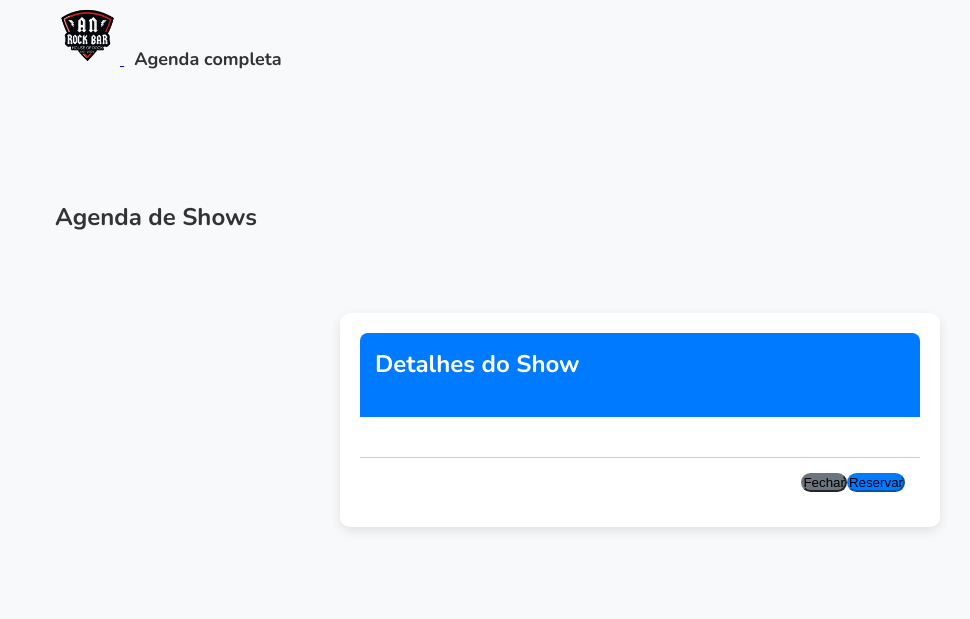
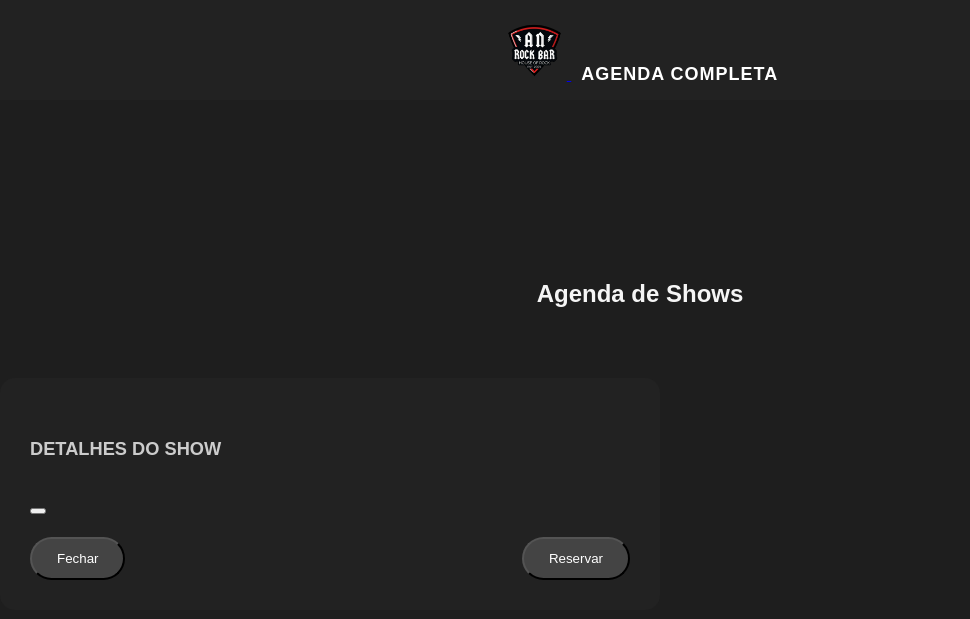
Before and after one commit to Brito333x2/anrockbarsite, a PHP site: page /agenda.html in a window 1280 px wide. Shown: the top 619 px of the page, without its empty margins (0-970 px from the left). Run offline with PHP 8.4, Linux system fonts and the light colour scheme; some libraries are stand-ins or nearby versions.

Commit message:
Update agenda.css

```diff
--- a/css/agenda.css
+++ b/css/agenda.css
@@ -1,182 +1,217 @@
-/* Reset de margens e paddings */
-* {
-    margin: 0;
-    padding: 0;
-    box-sizing: border-box;
+/* Estilo geral */
+body {
+  font-family: 'Arial', sans-serif;
+  background-color: #1e1e1e;
+  color: #f5f5f5;
+  margin: 0;
+  padding: 0;
+  overflow-x: hidden;
 }
 
-/* Corpo da página e fonte */
-body {
-    font-family: 'Nunito', sans-serif;
-    background-color: #f8f9fa;
-    color: #333;
+/* Navbar */
+.navbar {
+  background-color: #222;
+  padding: 15px;
+  z-index: 9999;
+  display: flex;
+  justify-content: center; /* Centraliza a navbar */
+  align-items: center;
 }
 
-.agenda {
-    padding: 50px 0;
+.navbar .navbar-brand img {
+  width: 100px;
 }
 
-#showsContainer {
-    display: flex;
-    flex-wrap: wrap;
-    gap: 20px;
-    justify-content: center; /* Centraliza os cards */
+.navbar-text {
+  margin-left: 10px;
+  font-size: 18px;
+  font-weight: bold;
+  color: #fff;
+  text-transform: uppercase;
+  letter-spacing: 1px;
+  z-index: 9999;
 }
 
-/* Estilo dos cards */
-.card {
-    width: 100%; /* Fica com largura total da coluna */
-    max-width: 350px; /* Limita a largura máxima */
-    margin: 0 auto; /* Garante que o card fique centralizado dentro da coluna */
-    box-shadow: 0 4px 8px rgba(0, 0, 0, 0.1); /* Sombra suave */
-    border-radius: 8px;
-    overflow: hidden;
-    transition: transform 0.3s ease;
+/* Seção Agenda */
+.agenda {
+  background-color: #1e1e1e;
+  padding-top: 80px;
+  padding-bottom: 50px;
+  margin-top: -100px;
+  display: flex;
+  flex-direction: column;
+  align-items: center; /* Centraliza a agenda */
 }
 
-/* Efeito de hover no card */
-.card:hover {
-    transform: scale(1.05);
+/* Contêiner de Cards */
+.agenda .cards-container {
+  display: flex;
+  flex-wrap: wrap; /* Permite que os cards quebrem linha */
+  justify-content: center; /* Centraliza os cards horizontalmente */
+  gap: 20px; /* Espaço entre os cards */
+  width: 100%;
+  max-width: 1200px; /* Limita a largura máxima dos cards */
 }
 
-/* Estilo da imagem do card */
-.card-img-top {
-    width: 100%;
-    height: 250px; /* Tamanho maior para a imagem */
-    object-fit: cover; /* A imagem se ajusta sem distorcer */
+/* Cards de Shows */
+.card {
+  border-left: 5px solid #ccc;
+  border-radius: 10px;
+  border: none;
+  box-shadow: 0 10px 20px rgba(0, 0, 0, 0.3);
+  margin-bottom: 20px;
+  overflow: hidden;
+  padding: 20px;
+  background-color: #2c2c2c;
+  transition: transform 0.3s ease, box-shadow 0.3s ease;
+  width: 280px; /* Largura fixa dos cards */
+  max-width: 100%; /* Garante que os cards não ultrapassem a largura máxima */
 }
 
-/* Conteúdo do card */
+.card:hover {
+  transform: translateY(-10px);
+  box-shadow: 0 12px 24px rgba(0, 0, 0, 0.5);
+}
+
+.card-img-top {
+  width: 100%;
+  height: 300px; /* Tamanho ajustado das imagens */
+  object-fit: cover; /* Ajusta o tamanho da imagem sem cortar a largura */
+  object-position: top; /* Garante que o topo da imagem não seja cortado */
+  cursor: pointer;
+  border-radius: 10px;
+  transition: transform 0.3s ease, opacity 0.3s ease;
+}
+
+.card-img-top:hover {
+  transform: scale(1.1);
+  opacity: 0.85;
+}
+
 .card-body {
-    padding: 15px;
-    background-color: #ffffff; /* Fundo branco para o conteúdo do card */
+  padding: 15px 0;
+  background-color: #333;
 }
 
 .card-title {
-    font-size: 1.25rem;
-    font-weight: bold;
-    color: #333;
-    margin-bottom: 10px;
+  font-size: 24px;
+  font-weight: bold;
+  color: #ccc;
+  margin-bottom: 12px;
+  text-transform: uppercase;
 }
 
-.card-body p {
-    margin-bottom: 10px;
-    color: #555;
+.card p {
+  font-size: 16px;
+  color: #bbb;
+  line-height: 1.6;
+  margin-bottom: 12px;
 }
 
-.btn-primary {
-    background-color: #007bff;
-    border-color: #007bff;
-    transition: background-color 0.3s;
+.card .btn {
+  background-color: #444;
+  color: white;
+  border: none;
+  padding: 12px 25px;
+  border-radius: 50px;
+  font-size: 18px;
+  transition: background-color 0.3s ease, transform 0.3s ease;
+  font-weight: bold;
+  letter-spacing: 1px;
 }
 
-.btn-primary:hover {
-    background-color: #0056b3;
-    border-color: #0056b3;
+.card .btn:hover {
+  background-color: #666;
+  transform: translateY(-5px);
 }
 
-/* Responsividade - Estilo para telas grandes */
-@media (min-width: 800px) {
-    #showsContainer {
-        display: grid;
-        grid-template-columns: repeat(2, 1fr); /* 2 colunas de igual largura */
-        gap: 20px;
-    }
+.card .btn:active {
+  transform: translateY(2px);
 }
 
-/* Responsividade - Para telas menores que 800px */
-@media (max-width: 799px) {
-    #showsContainer {
-        grid-template-columns: 1fr; /* 1 coluna */
-    }
+/* Modal Customizado */
+.modal-custom {
+  display: none;
+  position: fixed;
+  z-index: 9999;
+  top: 0;
+  left: 0;
+  width: 100vw;
+  height: 100vh;
+  background-color: rgba(0, 0, 0, 0.85);
+  justify-content: center;
+  align-items: center;
+  overflow: hidden;
+  transition: opacity 0.3s ease;
+  opacity: 0;
 }
 
-/* Ajuste no modal */
-.modal-dialog {
-    max-width: 600px; /* Aumenta o tamanho do modal */
-    margin: 30px auto; /* Centraliza o modal na tela */
+.modal-custom.show {
+  display: flex;
+  opacity: 1;
 }
 
+/* Modal de Show */
 .modal-content {
-    border-radius: 10px; /* Cantos arredondados no modal */
-    background-color: #ffffff;
-    padding: 20px;
-    border: none;
-    box-shadow: 0 4px 12px rgba(0, 0, 0, 0.1); /* Sombra mais suave */
+  background-color: #222;
+  border-radius: 15px;
+  padding: 30px;
+  width: 90%;
+  max-width: 600px;
+  color: #fff;
 }
 
-/* Estilo do header do modal */
 .modal-header {
-    background-color: #007bff;
-    color: white;
-    padding: 15px;
-    border-radius: 8px 8px 0 0; /* Cantos arredondados no header */
-}
-
-.modal-title {
-    font-size: 1.5rem;
-}
-
-.modal-body {
-    padding: 20px;
-    font-size: 1rem;
-    color: #333;
+  font-size: 22px;
+  font-weight: bold;
+  text-transform: uppercase;
+  color: #ccc;
 }
 
 .modal-footer {
-    border-top: 1px solid #ccc;
-    padding: 15px;
-    display: flex;
-    justify-content: flex-end;
+  display: flex;
+  justify-content: space-between;
+  margin-top: 20px;
 }
 
-/* Estilo dos botões do modal */
-.btn-secondary, .btn-primary {
-    border-radius: 20px; /* Cantos arredondados nos botões */
+.modal-footer .btn {
+  background-color: #444;
+  color: white;
+  padding: 12px 25px;
+  cursor: pointer;
+  border-radius: 50px;
 }
 
-.btn-secondary {
-    background-color: #6c757d;
-    border-color: #6c757d;
+.modal-footer .btn:hover {
+  background-color: #666;
 }
 
-.btn-secondary:hover {
-    background-color: #5a6268;
-    border-color: #545b62;
+/* Responsividade */
+@media (max-width: 768px) {
+  .agenda h2 {
+    font-size: 32px;
+  }
+
+  .card-img-top {
+    height: 250px;
+  }
+
+  .card-title {
+    font-size: 20px;
+  }
+
+  .card .btn {
+    font-size: 16px;
+    padding: 10px 20px;
+  }
 }
 
-.btn-primary {
-    background-color: #007bff;
-    border-color: #007bff;
+@media (max-width: 576px) {
+  .card {
+    margin-bottom: 15px;
+  }
+
+  .card-img-top {
+    height: 220px;
+  }
 }
-
-.btn-primary:hover {
-    background-color: #0056b3;
-    border-color: #0056b3;
-}
-
-/* Estilo do botão fechar */
-.btn-close {
-    background-color: transparent;
-    border: none;
-    font-size: 1.25rem;
-    color: #fff;
-}
-
-/* Ajustes gerais do layout */
-.container {
-    max-width: 1200px;
-    margin: 0 auto;
-    padding: 0 15px;
-}
-
-footer {
-    background-color: #f1f1f1;
-    padding: 20px;
-    text-align: center;
-}
-
-footer p {
-    color: #555;
-    font-size: 1rem;
-}
```
